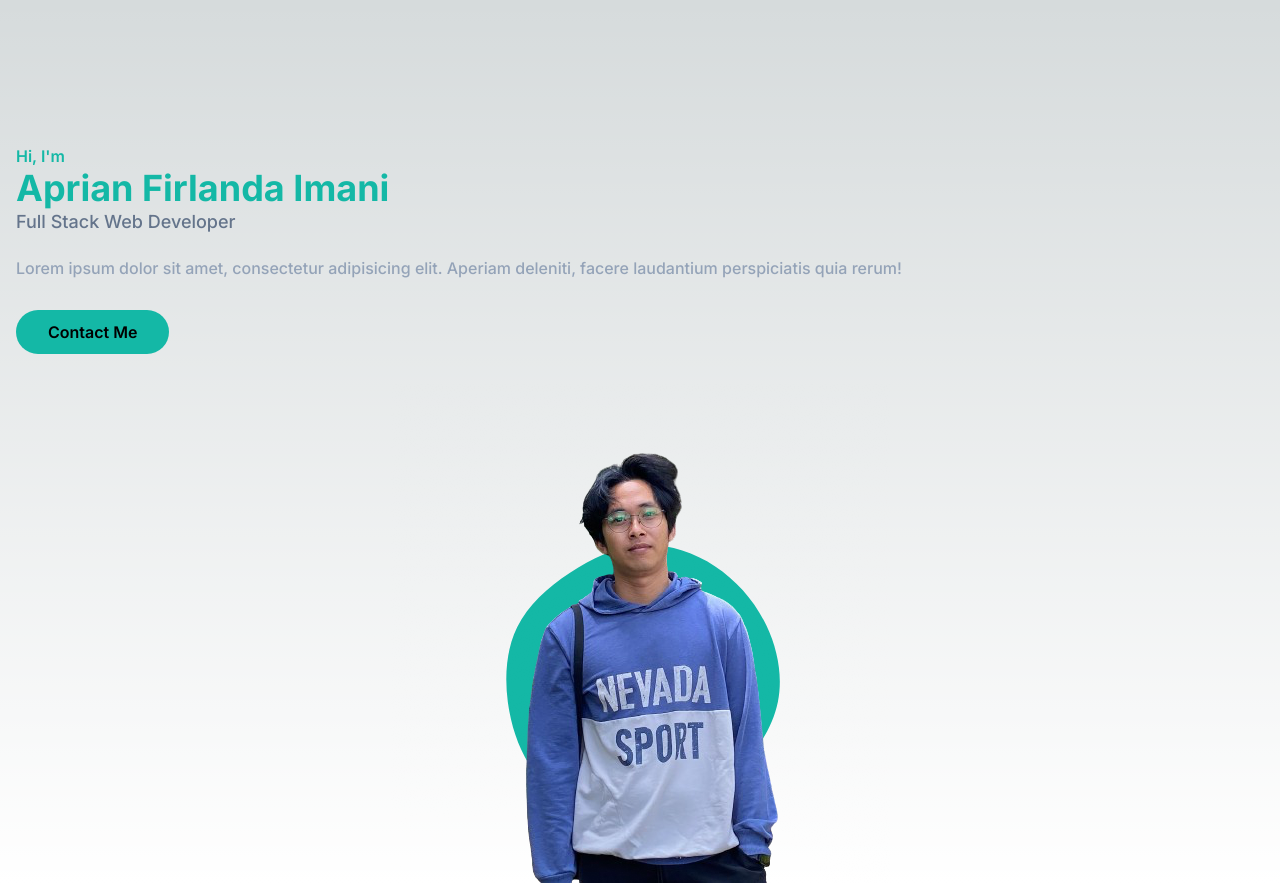
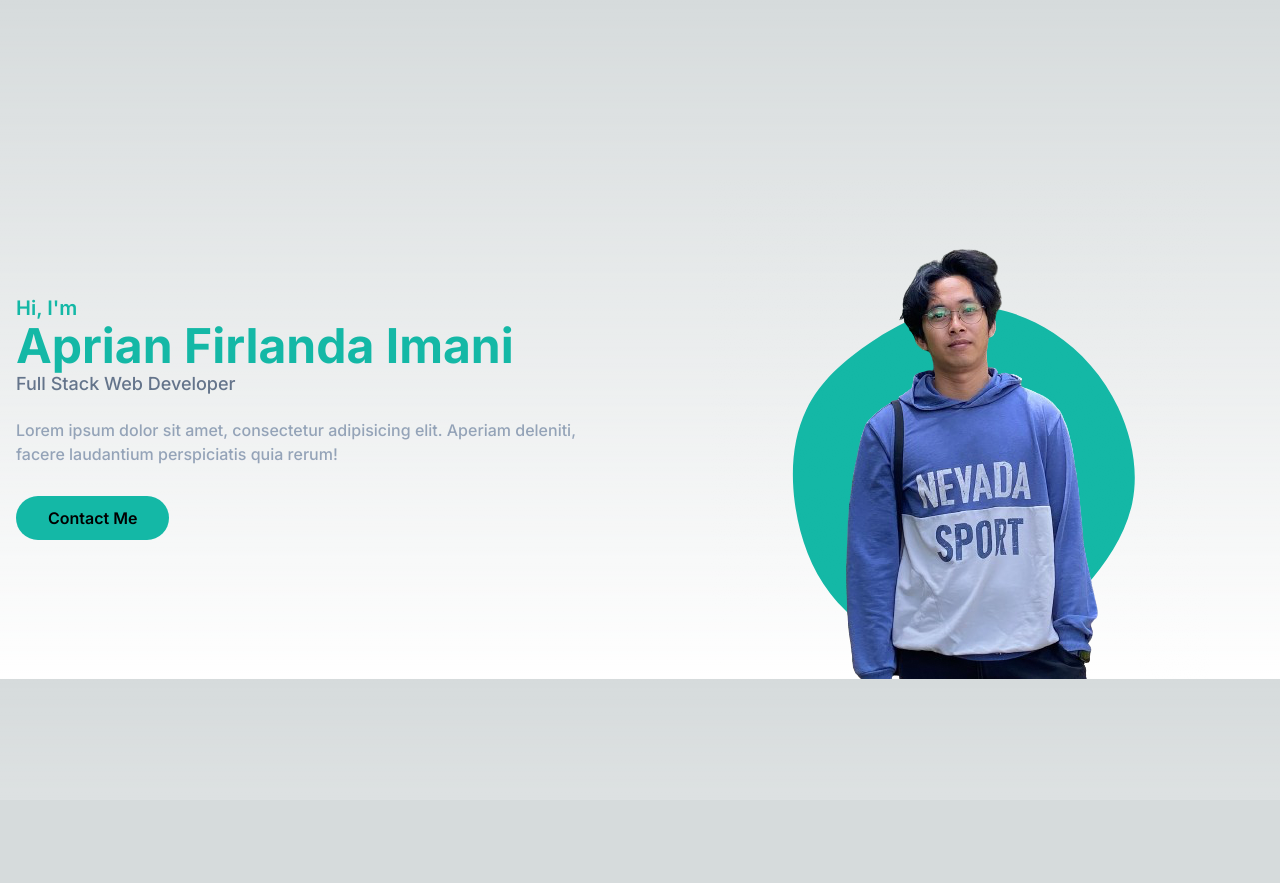
Before and after one commit to aprianfirlanda/my-portofolio, a Next.js app: page / in a window 1280 px wide. After the commit the page ends 800 px from the top, so only its background shows below. Built offline with nearby package versions, Linux system fonts and the light colour scheme.

Commit message:
[home page - hero section] complete desktop view

```diff
--- a/src/app/page.jsx
+++ b/src/app/page.jsx
@@ -4,10 +4,10 @@ export default function Home() {
       <section id='home' className='pt-36'>
         <div className="container">
           <div className="flex flex-wrap">
-            <div className="w-full self-center px-4">
-              <h1 className='text-base font-semibold text-primary'>
+            <div className="w-full self-center px-4 lg:w-1/2">
+              <h1 className='text-base font-semibold text-primary md:text-xl'>
                 Hi, I'm
-                <span className='block font-bold text-4xl'>
+                <span className='block font-bold text-4xl lg:text-5xl'>
                   Aprian Firlanda Imani
                 </span>
               </h1>
@@ -21,10 +21,10 @@ export default function Home() {
                 Contact Me
               </a>
             </div>
-            <div className="w-full self-end px-4">
-              <div className="relative mt-10">
+            <div className="w-full self-end px-4 lg:w-1/2">
+              <div className="relative mt-10 lg:mt-9 lg:right-0">
                 <img src='/profile-pic.png' alt='Profile Picture' className='max-w-full mx-auto'/>
-                <span className='absolute bottom-0 -z-10 left-1/2 -translate-x-1/2'>
+                <span className='absolute bottom-0 -z-10 left-1/2 -translate-x-1/2 md:scale-125'>
                   <svg width='400' height='400' viewBox="0 0 200 200" xmlns="http://www.w3.org/2000/svg">
                     <path fill="#14b8a6"
                           d="M49.9,-77.9C64.7,-68.2,76.7,-54.3,84.3,-38.3C91.9,-22.3,95.3,-4,91.9,12.6C88.5,29.2,78.5,44.3,66.7,57.5C54.8,70.8,41.2,82.2,25.1,88.3C9,94.3,-9.6,95,-26.5,90.1C-43.4,85.2,-58.7,74.7,-69.3,60.9C-79.9,47.2,-85.7,30.2,-88.1,12.8C-90.4,-4.6,-89.1,-22.4,-81.9,-37.1C-74.7,-51.9,-61.6,-63.6,-46.9,-73.3C-32.3,-83.1,-16.1,-90.8,0.7,-92C17.6,-93.1,35.1,-87.6,49.9,-77.9Z"
--- a/tailwind.config.js
+++ b/tailwind.config.js
@@ -6,6 +6,9 @@ module.exports = {
     "./src/app/**/*.{js,ts,jsx,tsx,mdx}",
   ],
   theme: {
+    container: {
+      center: true
+    },
     extend: {
       backgroundImage: {
         "gradient-radial": "radial-gradient(var(--tw-gradient-stops))",
```
